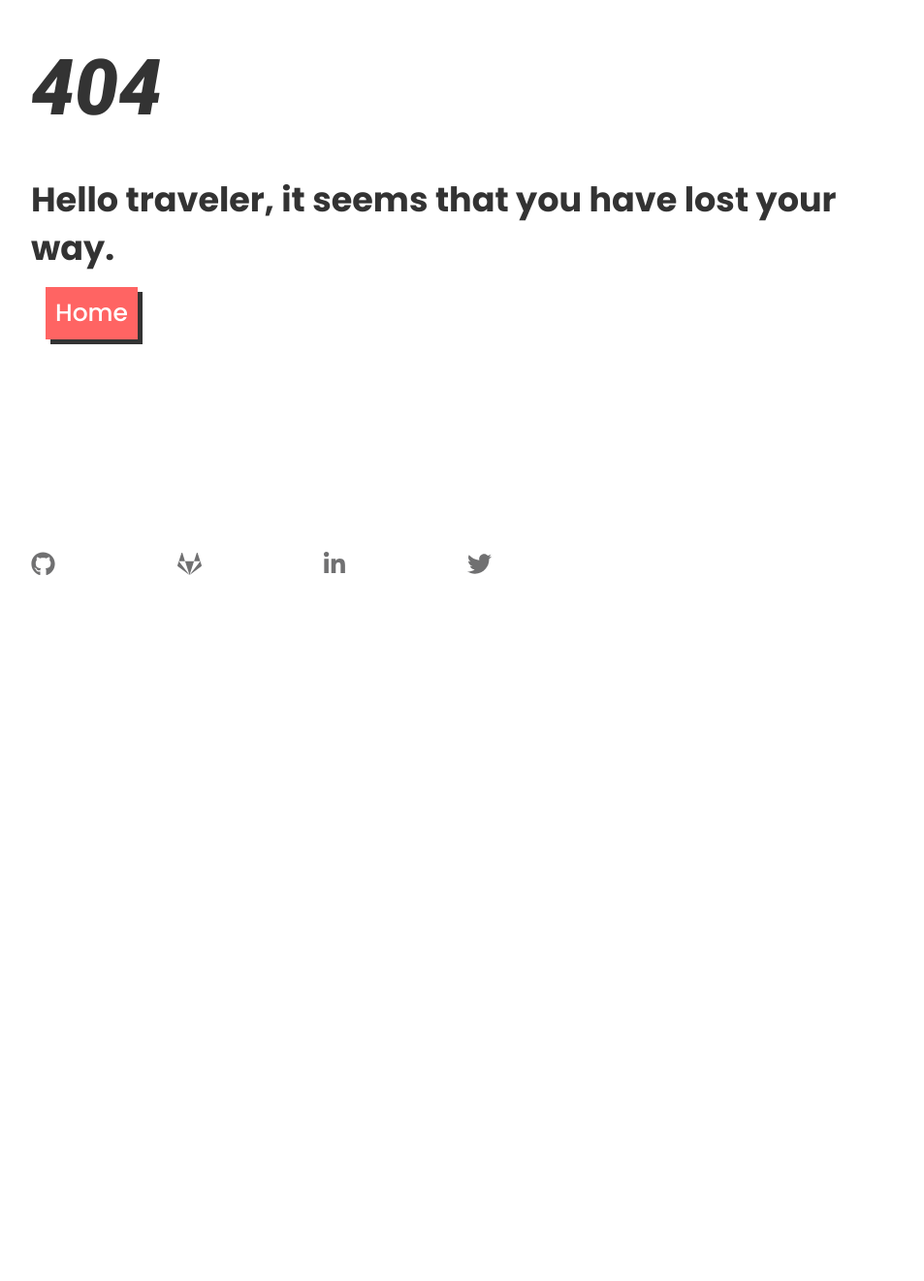
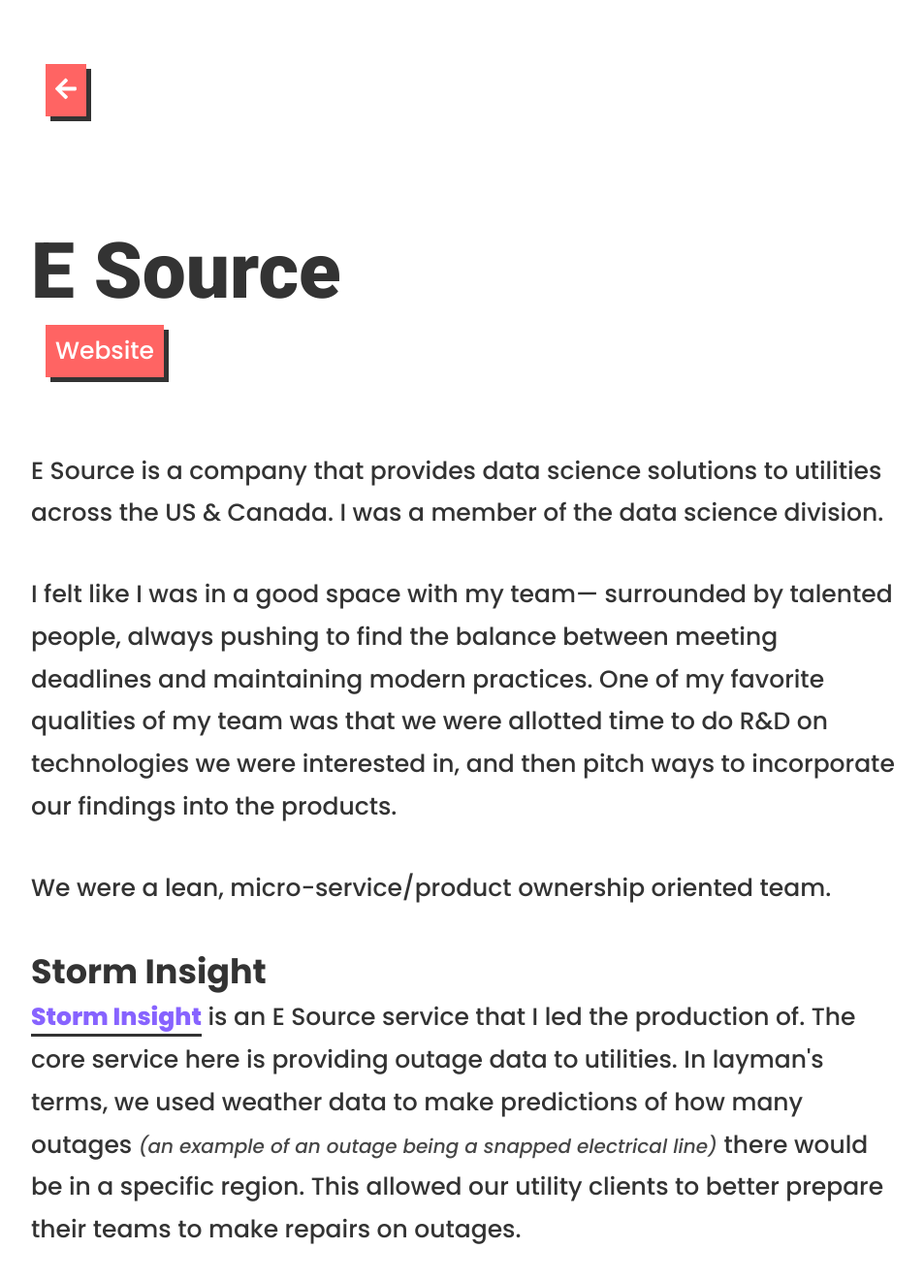
Before and after one commit to charlesHetterich/Personal-Site-Project, a React (Create React App) app: page /esource in a window 1280 px wide. Before the commit this address had no page. Shown: the part 149-1470 px from the top of the page at 97% size, without its empty margins (158-1111 px from the left). Before the commit the page ends 825 px from the top, so only its background shows below. Built offline with nearby package versions, Linux system fonts and the light colour scheme; the HTML template or start-up script is replaced by a standard one.

Commit message:
Added Dell Med & Esource articles

```diff
--- a/src/App.tsx
+++ b/src/App.tsx
@@ -11,6 +11,8 @@
 import { BackyardBlitz } from "./Views/Backyard Blitz/Backyard Blitz";
 import { GameChanger } from "./Views/Game Changer/Game Changer";
 
+import { DellMedical } from "./Views/Dell Medical/Dell Medical";
+import { ESource } from "./Views/E Source/E Source";
 import { TableDate } from "./Views/Table Date/Table Date";
 import { MBMS } from "./Views/MBMS";
 import { DiverNow } from "./Views/Diver Now/Diver Now";
@@ -45,6 +47,8 @@
                 component={BackyardBlitz}
               ></Route>
               <Route exact path="/game-changer" component={GameChanger}></Route>
+              <Route exact path="/dell-medical" component={DellMedical}></Route>
+              <Route exact path="/esource" component={ESource}></Route>
               <Route exact path="/table" component={TableDate}></Route>
               <Route exact path="/mbms" component={MBMS}></Route>
               <Route exact path="/diver-now" component={DiverNow}></Route>
--- /dev/null
+++ b/src/Views/Dell Medical/Dell Medical.tsx
@@ -0,0 +1,60 @@
+import React from "react";
+import { withStyles, Box } from "@material-ui/core";
+
+import {
+  Body,
+  Header,
+  CustomArticleComponents,
+  Emoji,
+} from "../../Util/Components";
+
+const { InlineLink } = CustomArticleComponents({
+  inlineColor: "#8763ff",
+});
+
+export const DellMedical: React.FunctionComponent = () => {
+  return (
+    <Container>
+      <Header
+        title="Dell Medical   — Psychedelic Research"
+        links={[
+          {
+            text: "Website",
+            href: "https://dellmed.utexas.edu/units/center-for-psychedelic-research-and-therapy",
+          },
+        ]}
+        color="#ff6463"
+      />
+      <Body>
+        In early 2022, I connected with{" "}
+        <InlineLink
+          type="external"
+          href="https://dellmed.utexas.edu/directory/gregory-greg-fonzo"
+        >
+          Dr. Greg Fonzo
+        </InlineLink>{" "}
+        shortly after hearing about the recent opening of UT's{" "}
+        <i>Center for Psychedelic Research & Therapy</i>.{" "}
+        <b>Psychedelic assisted therapy</b> is something I believe in and I
+        wanted to find out how I could help.
+      </Body>
+      <Body>
+        I have been working with Dr. Fonzo in the development of the
+        department's pilot study. My job is to build the fMRI & EEG{" "}
+        <InlineLink type="external" href="https://www.psychopy.org/">
+          PsychoPy
+        </InlineLink>{" "}
+        tasks.
+      </Body>
+      <Body>
+        I've really enjoyed the work so far, and it makes me happy to know I'm
+        contributing toward something that means a great deal to me{" "}
+        <Emoji symbol="🙂" />.
+      </Body>
+    </Container>
+  );
+};
+
+const Container = withStyles((theme) => ({
+  root: {},
+}))(Box);
--- /dev/null
+++ b/src/Views/E Source/E Source.tsx
@@ -0,0 +1,114 @@
+import React from "react";
+import { withStyles, Box } from "@material-ui/core";
+
+import {
+  Body,
+  Header,
+  SubTitle,
+  Whisper,
+  CustomArticleComponents,
+  Emoji,
+} from "../../Util/Components";
+
+const { InlineLink } = CustomArticleComponents({
+  inlineColor: "#8763ff",
+});
+
+export const ESource: React.FunctionComponent = () => {
+  return (
+    <Container>
+      <Header
+        title="E Source"
+        links={[
+          {
+            text: "Website",
+            href: "https://www.esource.com/public/data-science",
+          },
+        ]}
+        color="#ff6463"
+      />
+      <Body>
+        E Source is a company that provides data science solutions to utilities
+        across the US & Canada. I was a member of the data science division.
+      </Body>
+      <Body>
+        I felt like I was in a good space with my team— surrounded by talented
+        people, always pushing to find the balance between meeting deadlines and
+        maintaining modern practices. One of my favorite qualities of my team
+        was that we were allotted time to do R&D on technologies we were
+        interested in, and then pitch ways to incorporate our findings into the
+        products.
+      </Body>
+      <Body>
+        We were a lean, micro-service/product ownership oriented team.
+      </Body>
+      <SubTitle>Storm Insight</SubTitle>
+      <Body>
+        {" "}
+        <InlineLink
+          type="external"
+          href="https://www.esource.com/701211siuw/e-source-digital-grid-solutions-storm-insight/?utm_source=marketo&utm_medium=press-release&utm_term=2022-07-19-digital-grid-press-release&utm_campaign=digital-grid-pr"
+        >
+          Storm Insight
+        </InlineLink>{" "}
+        is an E Source service that I led the production of. The core service
+        here is providing outage data to utilities. In layman's terms, we used
+        weather data to make predictions of how many outages{" "}
+        <Whisper>
+          (an example of an outage being a snapped electrical line)
+        </Whisper>{" "}
+        there would be in a specific region. This allowed our utility clients to
+        better prepare their teams to make repairs on outages.
+      </Body>
+      <Body>
+        Before Storm Insight, each utility provided their own weather data. We
+        would create pipelines specific to their data, and send them predictions
+        in a csv. The goal of Storm Insight was to use a centralized weather
+        data provider for all of our clients, and build out a UI for them to see
+        all of the useful outage data on.
+      </Body>
+      <Body>
+        I designed all of the UI for this product in{" "}
+        <InlineLink type="external" href="https://www.figma.com/">
+          Figma
+        </InlineLink>
+        , which was used whenever we pitched Storm Insight to our clients{" "}
+        <Whisper>
+          (They loved it <Emoji symbol="😉" />)
+        </Whisper>
+        . I also built the full big data pipeline for this product, which is a
+        bulk of the backend work.
+      </Body>
+      <SubTitle>CI/CD & Processes</SubTitle>
+      <Body>
+        When I joined the team, almost everything we did was Java microservices.
+        We started shifting, especially with Storm Insight, toward lighter
+        weight, Python microservices, as well as internal Python packages.
+        Because this was a new shift, we didn't have a solid standard for using
+        Python. Something I've come to love, is building processes. So I was
+        thrilled to design our standards/practices, as well as build out our
+        CI/CD process for Python services & packages!
+      </Body>
+      <Body>
+        When I left the company, there was still some peripheral work to be done
+        here, but I'm really happy with where I left things. There was a solid
+        foundation, and within minutes we were able to create a new internal
+        package that was fully included in our CI/CD process, available company
+        wide.
+      </Body>
+      <SubTitle>Leaving the Company</SubTitle>
+      <Body>
+        Pursuing my masters in data science was inspired by my time at E Source.
+        Going to school, I wanted to be able to focus on my studies (as well as
+        spend my time as a student in Austin, TX!), so ultimately, this was the
+        reason I left the company. I truly cherished my time with E Source and
+        all that I learned from them. I felt that my growth as a software
+        engineer was a top priority within my team.
+      </Body>
+    </Container>
+  );
+};
+
+const Container = withStyles((theme) => ({
+  root: {},
+}))(Box);
--- a/src/Views/Home.tsx
+++ b/src/Views/Home.tsx
@@ -1,11 +1,13 @@
 import React from "react";
-import { withStyles, Box, Typography } from "@material-ui/core";
+import { withStyles, Box } from "@material-ui/core";
 
 import {
   MainLinkSection,
   Emoji,
   Title as _title,
-  Body as _body,
+  Body,
+  Whisper,
+  SubTitle as _subTitle,
   CustomArticleComponents,
 } from "../Util/Components";
 
@@ -22,18 +24,18 @@
       </SubTitle>
       <Body>
         Hello <Emoji symbol="👋" />— I maintain this website{" "}
-        <Whisper>*occasionally*</Whisper> in order to provide a better context
-        of who I am as a professional & as a person. I also use this site as a
+        <Whisper>occasionally</Whisper> in order to provide a better context of
+        who I am as a professional & as a person. I also use this site as a
         corner of the web to personalize & call my own! Hope you enjoy your
         stay.
       </Body>
       <Body>
-        I am a Designer & Software Engineer. Currently I work as a Software
-        Engineer on the{" "}
-        <InlineLink href="https://www.esource.com/data-science" type="external">
-          E Source Data Science Team
+        I am a Designer & Software Engineer. Currently I am working toward my
+        masters degree in data science at the{" "}
+        <InlineLink href="https://ms-datascience.utexas.edu/" type="external">
+          University of Austin at Texas
         </InlineLink>
-        , as well as on my own personal projects.
+        . Always working on some art/projects as well <Emoji symbol="🙂" />.
       </Body>
       <Body>
         Without further ado, here are some things! From me, to you
@@ -53,10 +55,12 @@
         title="Previous Jobs"
         color="#f58b45"
         content={[
+          { text: "Dell Medical", link: "/dell-medical" },
+          { text: "E Source", link: "/esource" },
           { text: "Table", link: "/table" },
+          { text: "PA Joe", link: "/pa-joe" },
+          { text: "Diver Now", link: "/diver-now" },
           { text: "MBMS", link: "/mbms" },
-          { text: "Diver Now", link: "/diver-now" },
-          { text: "PA Joe", link: "/pa-joe" },
         ]}
       />
       <MainLinkSection
@@ -118,20 +122,4 @@
       marginBottom: 40,
     },
   },
-}))(Typography);
-const Body = withStyles((theme) => ({
-  root: {
-    marginBottom: 40,
-    [theme.breakpoints.down("sm")]: {
-      marginBottom: 25,
-    },
-  },
-}))(_body);
-const Whisper = withStyles((theme) => ({
-  root: {
-    fontSize: ".8em",
-    opacity: 0.9,
-    display: "inline",
-    fontStyle: "italic",
-  },
-}))(Body);
+}))(_subTitle);
```
Also changed, not shown: public/sitemap.txt.
